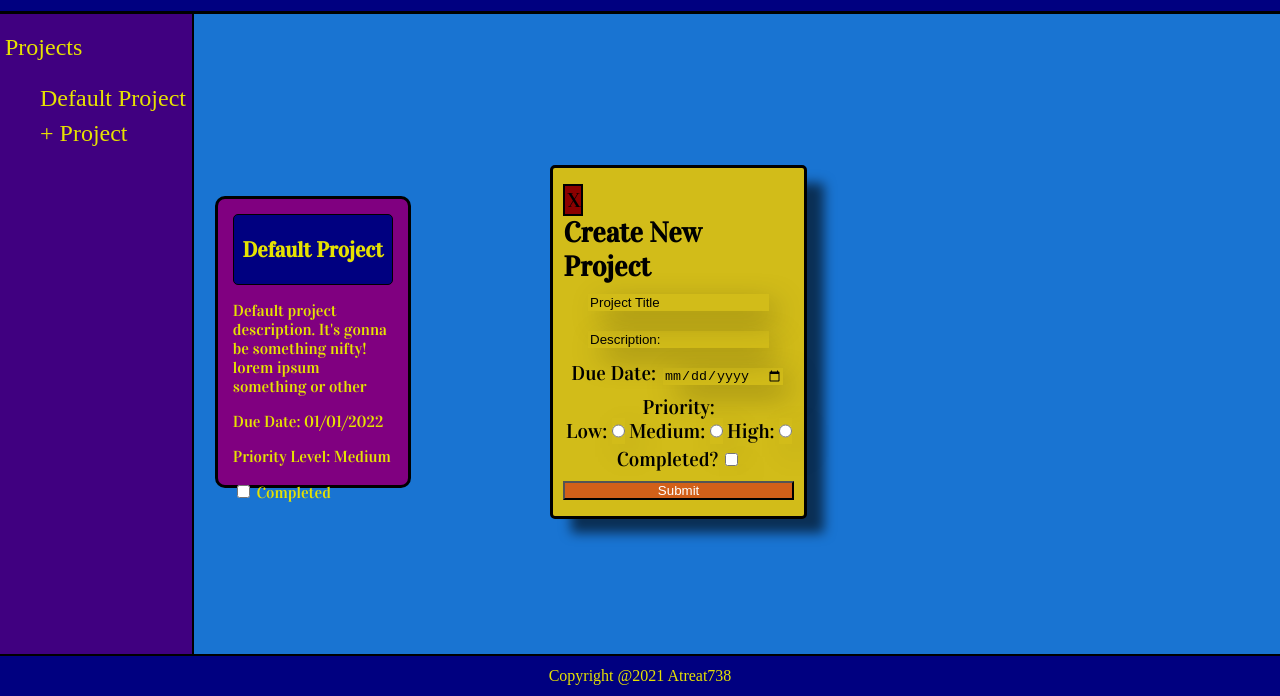
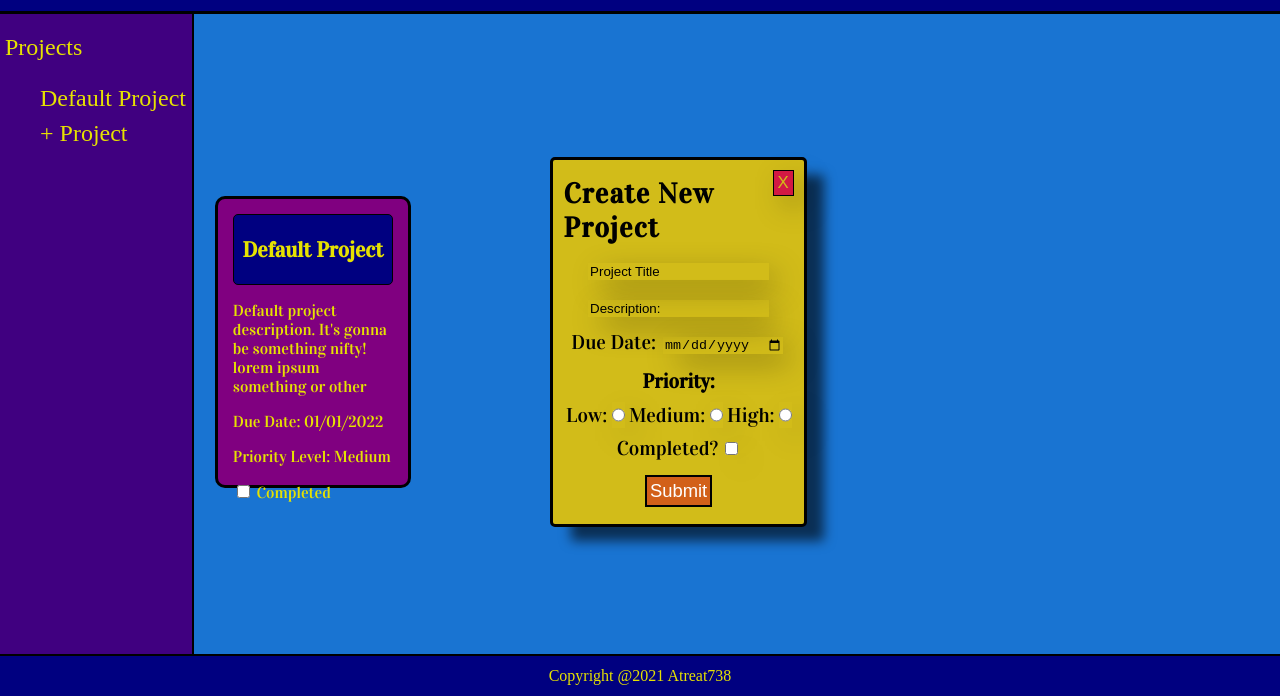
Before and after one commit to Atreat738/To-Do-List, a website built with webpack: page dist/index.html in a window 1280 px wide. Both pictures are taken after a click on the item "+ Project". Shown: the part 109-805 px from the top of the page. Built offline with Linux system fonts and the light colour scheme.

Commit message:
More Form stylings

```diff
--- a/src/style.css
+++ b/src/style.css
@@ -127,13 +127,14 @@ footer p {
     border-radius: 5px;
     box-shadow: 19px 16px 12px -2px rgba(0,0,0,0.60);
     width: 20%;
-    height: 50%;
+    height: 52.5%;
     background-color: #d2bc19;
 }
 
 #FormContainer h3 {
     font-size: 1.75rem;
-
+    letter-spacing: 1.25px;
+    margin-bottom: 7.5px;
 }
 
 #FormContainer input {
@@ -143,6 +144,10 @@ footer p {
     border: none;
 }
 
+#FormContainer h4 {
+    margin: 5px auto;
+}
+
 ::placeholder {
     color: black;
     opacity: 1;
@@ -150,14 +155,18 @@ footer p {
 
 #CloseForm {
     text-align: center;
-    border: 2px solid black;
-    max-width: 5%;
-    background-color: darkred;
-    color: black;
-    padding: 2px;
+    border: 1.5px solid black;
+    font-size: 1.05rem;
+    background-color: #d21944;
+    color: #d2bc19;
+    padding: 2px 4px;
+    position: absolute;
+    top: 10px;
+    right: 10px;
+    box-shadow: 10px 10px 30px -5px rgba(0,0,0,0.67);
 }
 
-CloseForm:hover {
+#CloseForm:hover {
     cursor: pointer;
 }
 
@@ -170,6 +179,7 @@ CloseForm:hover {
 #RadioContainer {
     display: flex;
     justify-content: space-around;
+    margin: 5px 0;
 }
 
 #FormContainer input[type="radio"] {
@@ -179,8 +189,10 @@ CloseForm:hover {
 
 #FormSubmitBtn {
     background-color: #d26019;
+    border: 2px solid black;
     color: white;
-    padding: 0;
-    margin-top: 5px;
+    font-size: 1.15rem;
+    padding: 3px;
+    margin: 10px auto 0 auto;
 }
 /*End Create Project Form CSS*/
```
Also changed, not shown: dist/bundle.js, dist/index.html.
